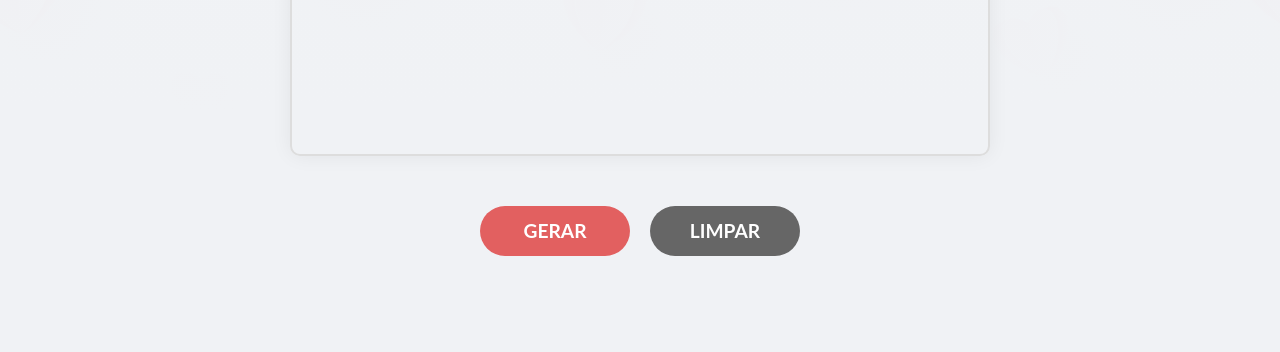
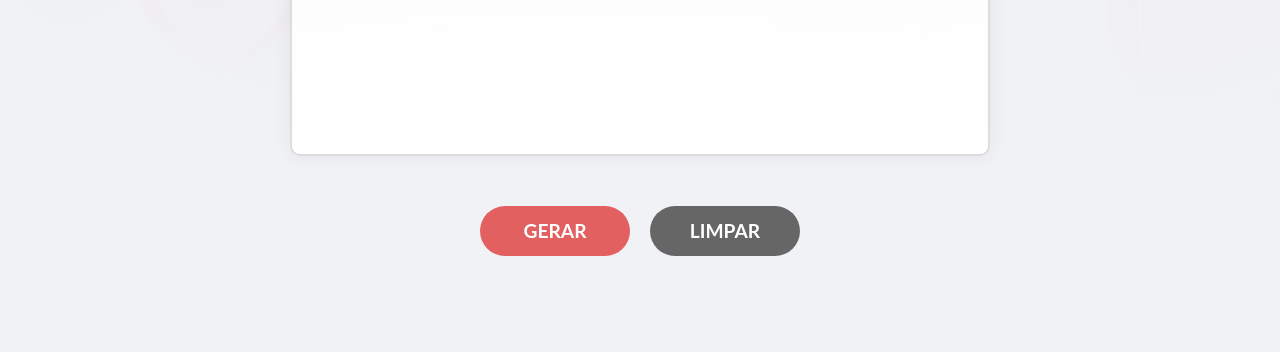
Before and after one commit to gui-varela/eu-te-amo, a plain HTML site: page index.html in a window 1280 px wide. Shown: the part 448-800 px from the top of the page. Drawn offline with Linux system fonts and the light colour scheme.

Commit message:
Conserta range e a background-image

```diff
--- a/functions.js
+++ b/functions.js
@@ -28,7 +28,7 @@ function gerar() {
   var msg = ''
 
   var i = 0
-  while (i<valor) {
+  while (i<valor/2) {
     var mensagens = [
       `${prefI[parseInt(Math.random()*prefI.length)]} infinito&nbsp`,
       `${prefM[parseInt(Math.random()*prefM.length)]} número de estrelas do universo&nbsp`,
--- a/index.html
+++ b/index.html
@@ -11,6 +11,7 @@
 </head>
 <body>
   <main>
+    <div id="container">
       <h1 id="titulo">Gerador de <strong>Eu Te Amo 🍉🤍</strong></h1>
       <div id="sublinhar-titulo"></div>
 
@@ -23,7 +24,7 @@
             <p id="medio">masomenos</p>
             <p id="muito">muitão! ❤</p>
           </div>
-        <input type="range" id="range" min="1" max="6">
+          <input type="range" id="range" min="1" max="12">
         </div>
 
         <div id="titulo-msg"><h2>💕mensagem</h2></div>
@@ -36,6 +37,7 @@
       </div>
 
       <script src="functions.js"></script>
+    </div>
   </main>
 </body>
 </html>
--- a/styles.css
+++ b/styles.css
@@ -6,11 +6,10 @@
 }
 
 body {
-  background: url('./images/bg.jpg');
-  background-size: cover;
-
   color: #576063;
   -webkit-font-smoothing: antialiased;
+  background-image: linear-gradient(#f0f2f5ea, #f0f2f5 70%);
+  background-size: cover;
 }
 
 body, input, button {
@@ -39,15 +38,15 @@ input[type=range] {
 
 ::-webkit-slider-thumb {
 
-  all: unset; /* limpa os estilos iniciais */
-  -webkit-appearance: none; /* remove a aparencia padão */
+
+  -webkit-appearance: none;
   border: none;
 
-    width: 15px;
-    height: 15px;
-    border-radius: 50%;
-    background: #e26060;
-    box-shadow: 0px 0px 10px #e2606093;
+  width: 15px;
+  height: 15px;
+  border-radius: 50%;
+  background: #e26060;
+  box-shadow: 0px 0px 10px #e2606093;
 }
 
 /* ---------------------------- FIM DA REMOÇÃO DE ESTILOS INICIAIS ------------------------------ */
@@ -60,12 +59,27 @@ main {
   justify-content: center;
 
   margin: 0;
-  padding: 0 20px 0 20px;
   height: 100vh;
   min-width: 500px;
 
-  background-image: linear-gradient(#f0f2f5ea, #f0f2f5 70%);
-  background-size: cover;
+
+}
+
+#container {
+  display: flex;
+  flex-direction: column;
+  align-items: center;
+  text-align: center;
+  justify-content: center;
+
+  padding: 0 20px 0 20px;
+  margin: 0;
+  height: 100%;
+  width: 100%;
+  min-width: 500px;
+
+  background-image: linear-gradient(#f0f2f5ca, #f0f2f5 70%), url(images/bg.jpg);
+
 }
 
 h1#titulo {
@@ -160,8 +174,7 @@ div#box-mensagem {
   width: 100%;
   max-width: 700px;
   min-width: 300px;
-  background-image: linear-gradient(#ffffff
-  df, #fff 70%);
+  background-image: linear-gradient(#ffffffdf, #fff 70%);
   box-shadow: 0px 0px 20px #00000010;
   border-radius: 10px;
   border: 2px solid #ddd;
```
Lines whose indentation alone changed are shown as unchanged.
